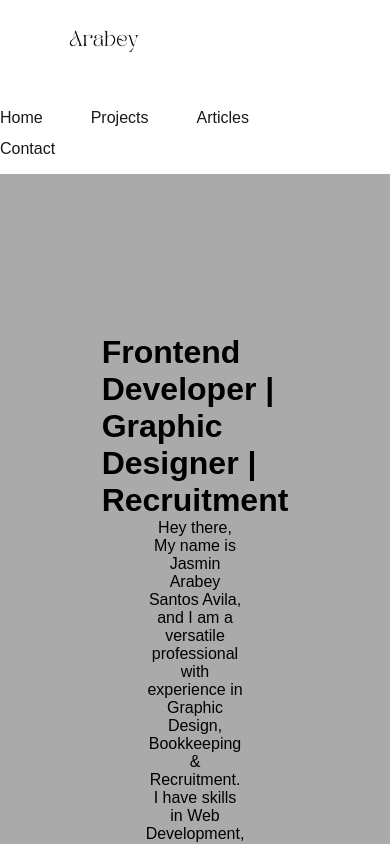
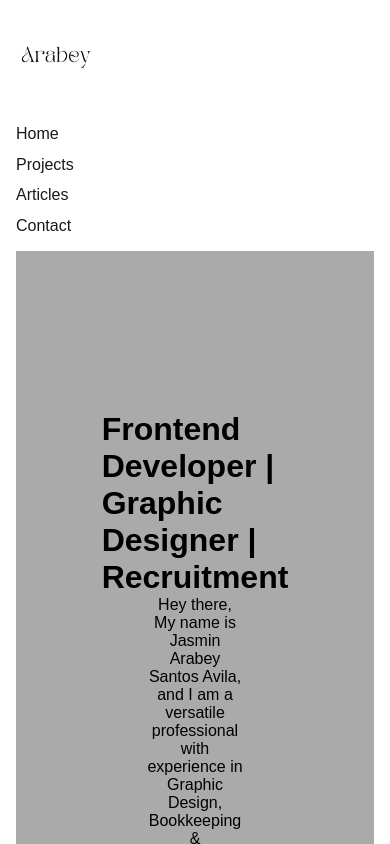
Before and after one commit to Jarabey/personal-portfolio, a plain HTML site: page index.html in a window 390 px wide. Shown: the top 844 px of the page. Drawn offline with Linux system fonts and the light colour scheme.

Commit message:
Responsive Layout

```diff
--- a/style.css
+++ b/style.css
@@ -172,3 +172,40 @@ input{
 .button{
     margin-right: 60rem;
 }
+
+  /* Smartphone */
+
+@media screen and (max-width: 767px){
+    /* Header NavBar */
+    body{
+        font-family: Poppins, sans-serif;
+        margin: 0;
+    }
+
+    header {
+        display: flex;
+        flex-direction: column;
+        padding: 1rem;
+    }
+
+    nav {
+        display: inline-flex;
+        flex-direction: column;
+        justify-content: space-between;
+    }
+
+    .nav-logo {
+        width: 5rem;
+        padding-left: 0;
+    }
+
+    .nav-bar {
+        flex-direction: column;
+        font-size: 1rem;
+    }
+
+    .nav-bar li {
+        margin-right: 0;
+        margin-top: 0.8rem;
+    }
+}
```
